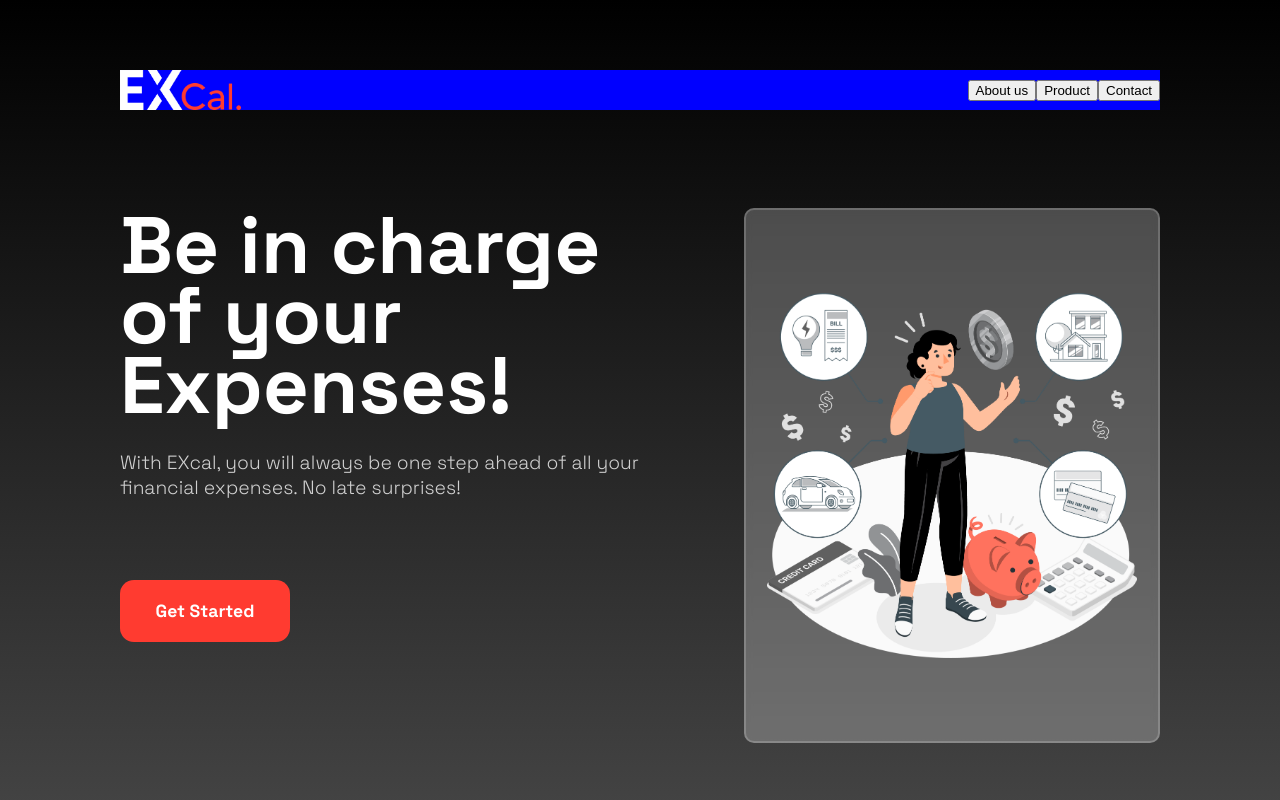
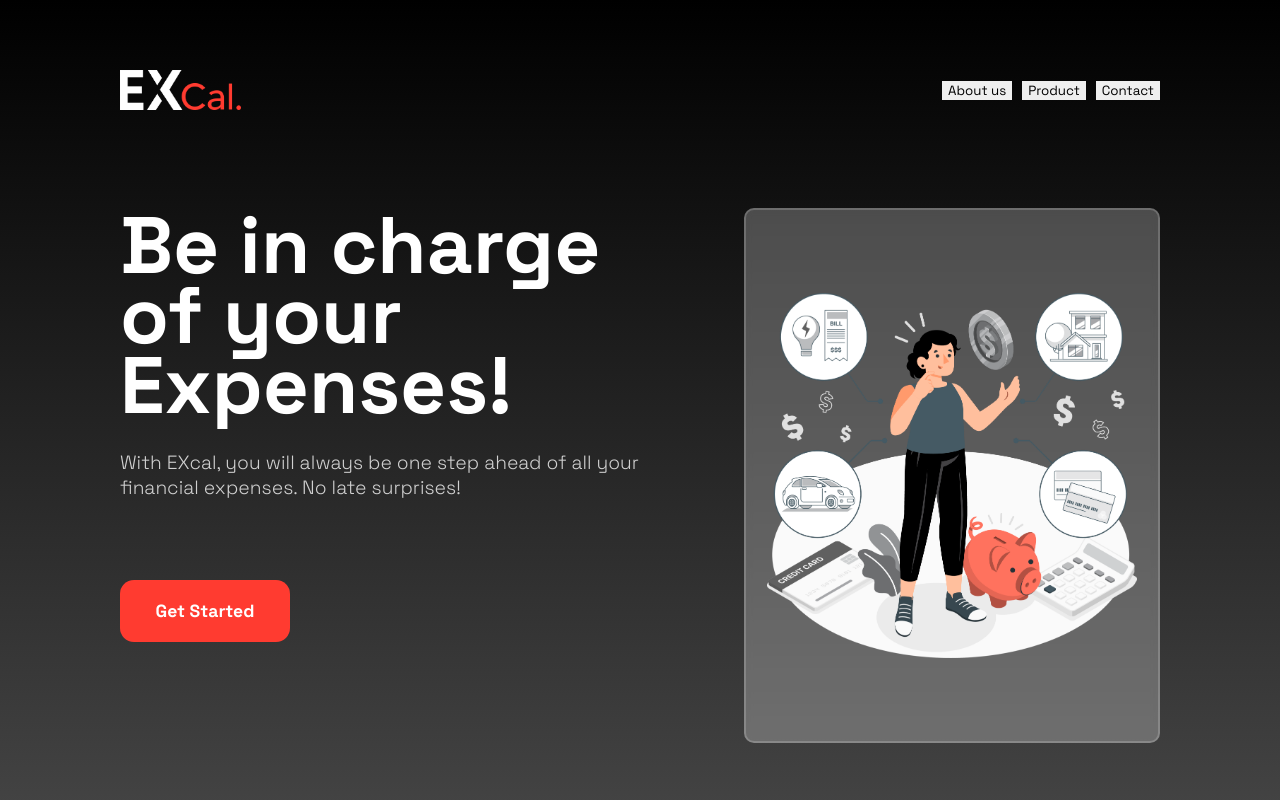
Before and after one commit to vibe-coder/expenses-calculator-main, a React (Create React App) app in the folder expenses-calculator/: page / in a window 1280 px wide. Shown: the top 800 px of the page. Built offline with nearby package versions, Linux system fonts and the light colour scheme.

Commit message:
setting description and footer scroll into view

```diff
--- a/expenses-calculator/src/components/Container.jsx
+++ b/expenses-calculator/src/components/Container.jsx
@@ -9,24 +9,37 @@ import { useRef } from 'react'
 
 function Container() {
 
-  const ref = useRef(null);
+  const productRef = useRef(null);
 
   const handleClick = () => {
-    ref.current?.scrollIntoView({behavior:"smooth"})
+    productRef.current?.scrollIntoView({behavior:"smooth", block:'start'})
   };
+
+  const contactRef = useRef(null);
+
+  const contactClick = () => {
+    contactRef.current?.scrollIntoView({behavior:"smooth", block:'start'})
+  }
+
+  const aboutRef = useRef(null)
+
+  const aboutClick = () => {
+    aboutRef.current?.scrollIntoView({ behavior: "smooth", block:'start'})
+  }
+
+
 
   return (
     <div className='component-container'>
 
       {/* Hero Section */}
-
       <div className="hero-section">
         <nav>
           <img className='logo' src={logo} alt='logo'/>
           <div className='links'>
-            <button className='link-button'>About us</button>
-            <button className='link-button'>Product</button>
-            <button className='link-button'>Contact</button>
+            <button className='link-button' onClick={aboutClick}>About us</button>
+            <button className='link-button' onMouseUp={handleClick}>Product</button>
+            <button className='link-button' onClick={contactClick}>Contact</button>
           </div>
         </nav>
 
@@ -47,7 +60,7 @@ function Container() {
         </main>
       </div>
 
-      <div className='description-wrapper'>
+      <div ref={aboutRef} className='description-wrapper'>
         <div className='description-left'>
           <h1>Be Stepps <br/> Ahead!</h1>
           <p>Lorem ipsum dolor sit amet consectetur adipisicing elit. Iure officiis molestiae modi tempore? Cum dolor modi molestias consectetur inventore, molestiae explicabo! Libero amet saepe perspiciatis blanditiis molestiae provident nostrum dolorum?</p>
@@ -64,10 +77,13 @@ function Container() {
       </div>
 
 
-      <div ref={ref}>
+      <div ref={productRef}>
         <Calculation />
       </div>
-      <Footer/>
+
+      <div ref={contactRef}>
+        <Footer/>
+      </div>
     </div>
   )
 }
--- a/expenses-calculator/src/components/styles/Container.scss
+++ b/expenses-calculator/src/components/styles/Container.scss
@@ -154,14 +154,29 @@
         margin-bottom: 100px;
         display: flex;
         justify-content: space-between;
-        background-color: blue;
         .logo{
           height: 40px;
         }
-
         .links{
           display: flex;
           align-items: center;
+          gap: 10px;
+          .link-button{
+            padding: 10px 20px;
+            border: none;
+            border-radius: 5px;
+            background-color: transparent;
+            color: rgb(255, 255, 255);
+            font-family: Space Grotesk;
+            font-size: .9rem;
+            letter-spacing: 1px;
+            cursor: pointer;
+            transition: .2s ease-in-out;
+          }
+
+          .link-button:hover{
+            background-color: #ff3b30
+          }
         }
       }
       .main{
```
